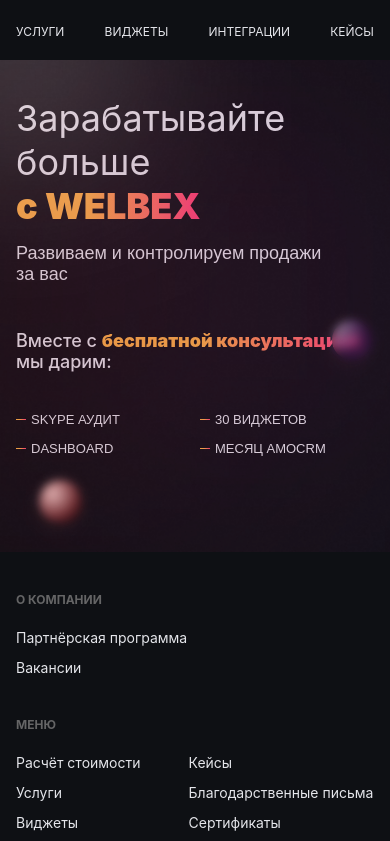
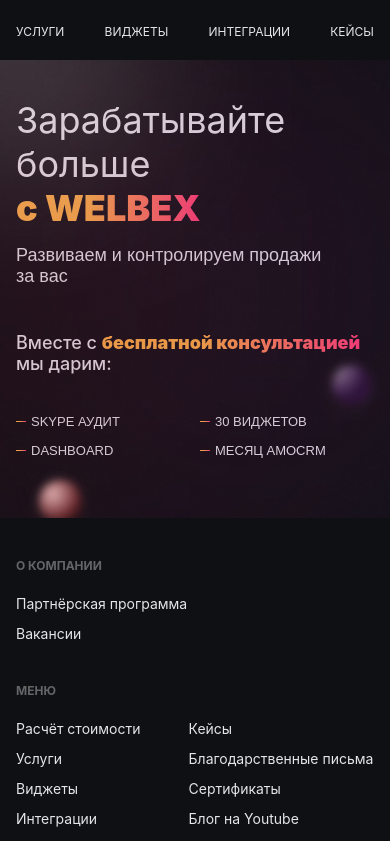
Before and after one commit to wxwxwxwxwxwxwxwx/Site-Amo, a React (Create React App) app: page / in a window 390 px wide. Shown: the top 841 px of the page. Built offline with nearby package versions, Linux system fonts and the light colour scheme.

Commit message:
fix paddings & margins

```diff
--- a/src/components/Header/Header.scss
+++ b/src/components/Header/Header.scss
@@ -2,6 +2,8 @@
 
 .header {
   padding-top: 3.5em;
+  position: relative;
+  z-index: 2;
   &__wrapper {
     display: flex;
   }
@@ -71,7 +73,6 @@
 @media (max-width: 640px) {
   .header {
     position: fixed;
-    z-index: 2;
     top: 0;
     left: 0;
     right: 0;
--- a/src/components/MainSection/MainSection.scss
+++ b/src/components/MainSection/MainSection.scss
@@ -157,7 +157,7 @@
 @media (max-width: 1068px) {
   .ball {
     &_purple {
-      top: -32px;
+      top: -40px;
     }
   }
   .main {
@@ -195,7 +195,7 @@
       width: 40px;
       height: 40px;
       left: 85vw;
-      top: 320px;
+      top: 365px;
     }
     &_red-huge {
       display: none;
@@ -203,12 +203,12 @@
   }
 
   .main {
+    background-image: url(../../assets/noise.png);
+    position: relative;
     overflow: hidden;
-    position: relative;
-    background-image: url(../../assets/noise.png);
     background-size: cover;
-    padding-top: 6em;
-    padding-bottom: 6em;
+    padding-top: 6.125em;
+    padding-bottom: 3.75em;
     &__usp {
       width: 100%;
     }
```
